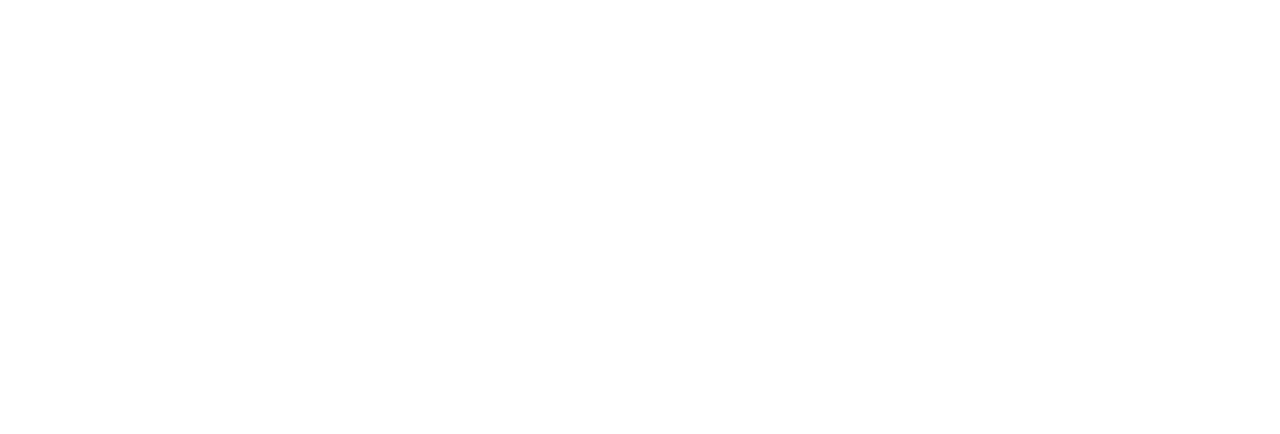
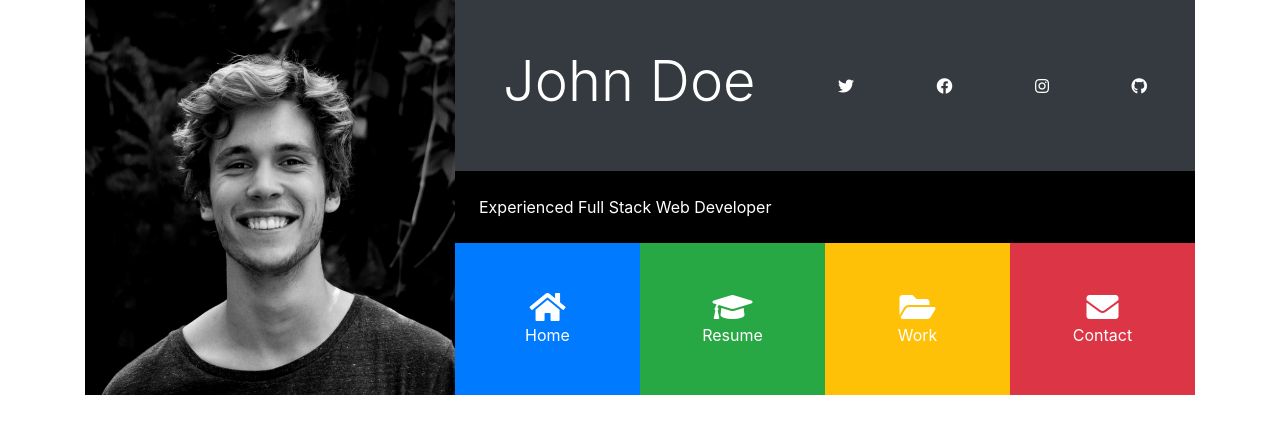
Before and after one commit to imoishi/portfoilogrid, a plain HTML site: page index.html in a window 1280 px wide. Drawn offline with Linux system fonts and the light colour scheme.

Commit message:
complete main header section

```diff
--- a/css/style.css
+++ b/css/style.css
@@ -0,0 +1,25 @@
+#main-header img{
+  width: 100%;
+  height: 100%;
+}
+
+#main-header .port-item{
+  width: 30%;
+}
+
+#main-header .port-item:hover{
+  opacity: 0.8;
+  cursor: pointer;
+}
+
+.bg-black{
+  color: #fff;
+  background: #000;
+}
+
+
+@media(min-width: 1199px){
+  .port-item{
+    padding: 3em !important;
+  }
+}
--- a/index.html
+++ b/index.html
@@ -9,6 +9,69 @@
   <link rel="stylesheet" href="css/style.css">
 </head>
 <body>
+  <div class="container">
+    <header id="main-header">
+      <div class="row no-gutters">
+        <div class="col-lg-4 col-md-5">
+          <img src="img/person1.jpg" alt="">
+        </div>
+        <div class="col-lg-8 col-md-7">
+          <div class="d-flex flex-column">
+            <div class="p-5 bg-dark text-white">
+              <div class="d-flex flex-row justify-content-between align-items-center">
+                <h1 class="display-4">John Doe</h1>
+                <div class="d-none d-md-block">
+                  <a href="http://twitter.com" class="text-white">
+                    <i class="fab fa-twitter"></i>
+                  </a>
+                </div>
+                <div>
+                  <a href="http://facebook.com" class="text-white">
+                    <i class="fab fa-facebook"></i>
+                  </a>
+                </div>
+                <div>
+                  <a href="http://instagram.com" class="text-white">
+                    <i class="fab fa-instagram"></i>
+                  </a>
+                </div>
+                <div>
+                  <a href="http://github.com" class="text-white">
+                    <i class="fab fa-github"></i>
+                  </a>
+                </div>
+              </div>
+            </div>
+
+            <div class="p-4 bg-black">
+              Experienced Full Stack Web Developer
+            </div>
+
+            <div>
+              <div class="d-flex flex-row text-white align-items-stretch text-center">
+                <div class="port-item p-4 bg-primary" data-toggle="collapse" data-target="#home">
+                  <i class="fas fa-home fa-2x d-block"></i>
+                  <span class="d-none d-sm-block">Home</span>
+                </div>
+                <div class="port-item p-4 bg-success" data-toggle="collapse" data-target="#resume">
+                  <i class="fas fa-graduation-cap fa-2x d-block"></i>
+                  <span class="d-none d-sm-block">Resume</span>
+                </div>
+                <div class="port-item p-4 bg-warning" data-toggle="collapse" data-target="#work">
+                  <i class="fas fa-folder-open fa-2x d-block"></i>
+                  <span class="d-none d-sm-block">Work</span>
+                </div>
+                <div class="port-item p-4 bg-danger" data-toggle="collapse" data-target="#contact">
+                  <i class="fas fa-envelope fa-2x d-block"></i>
+                  <span class="d-none d-sm-block">Contact</span>
+                </div>
+              </div>
+            </div>
+          </div>
+        </div>
+      </div>
+    </header>
+  </div>
 
 
 
```
